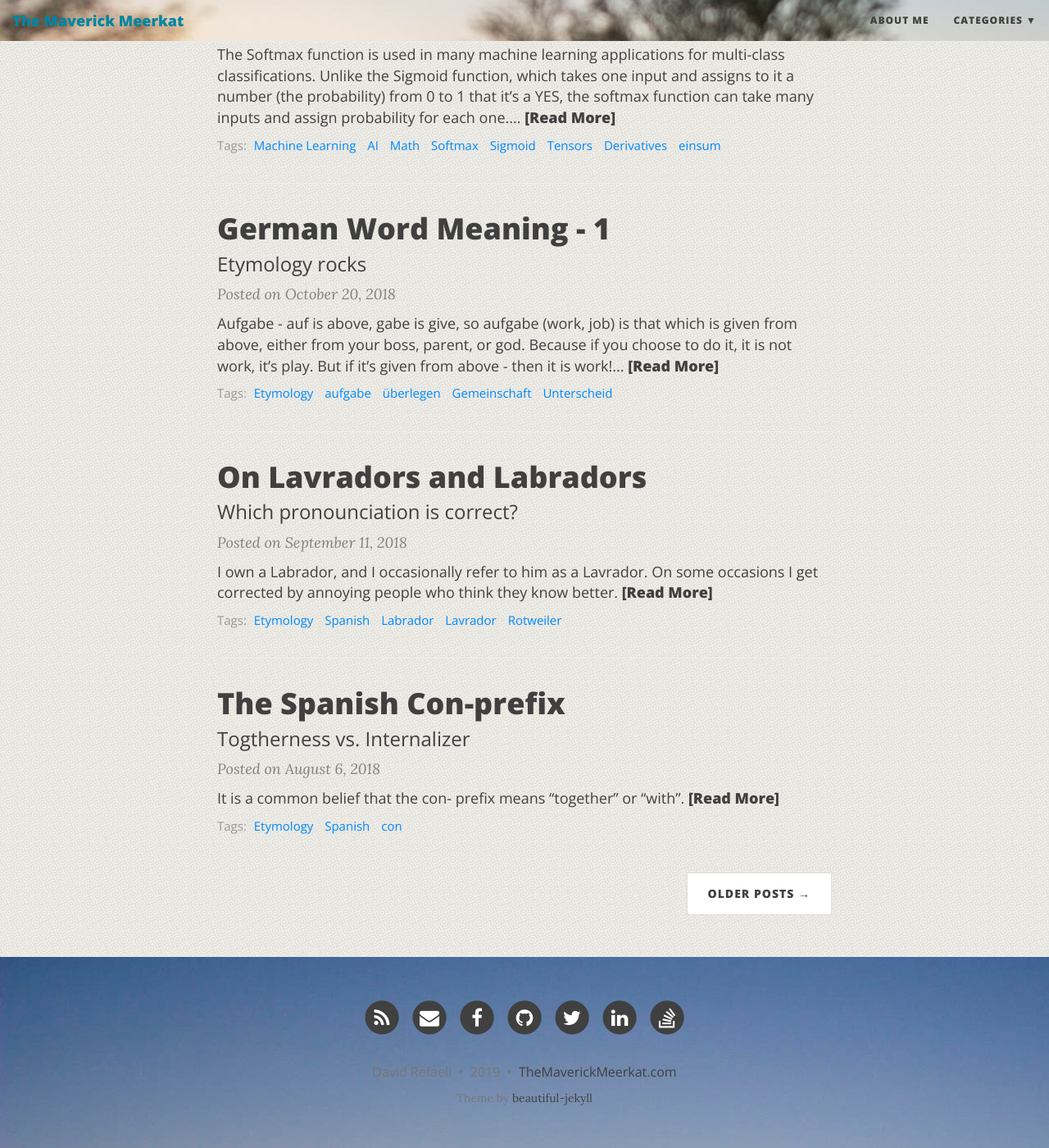
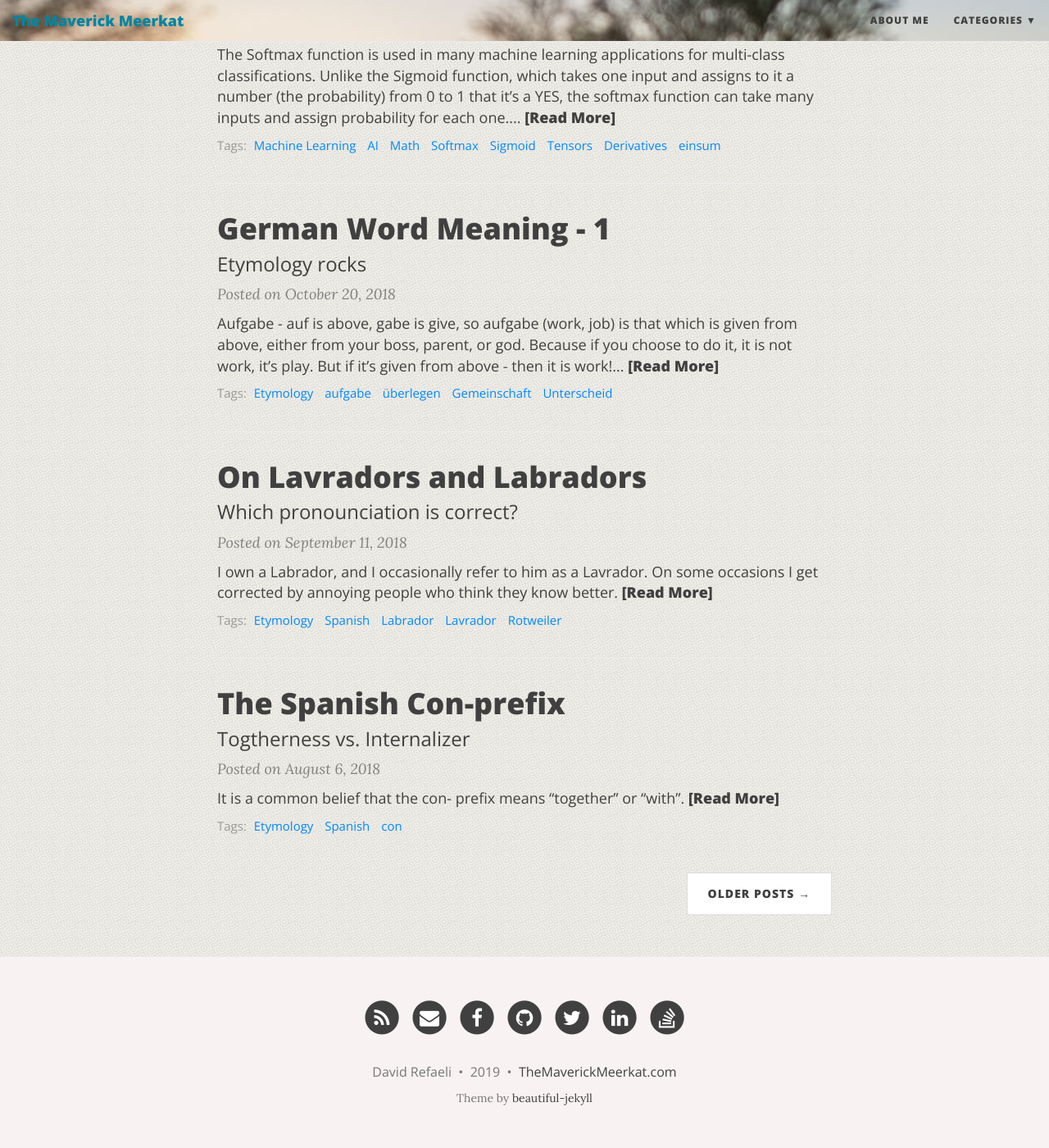
Before and after one commit to MaverickMeerkat/MaverickMeerkat.github.io, a Jekyll site: the page built from index.html, in a window 1280 px wide and 1400 px high, scrolled down 826 px. Shown: the whole window at 82% size. Built offline with Jekyll 4.4.1, drawn with Linux system fonts in a browser that asks for light colours; nearby versions of some CDN libraries; the list of posts is cut into pages by our own code.

```diff
--- a/_config.yml
+++ b/_config.yml
@@ -48,7 +48,7 @@
 # page-col: "#FFFFFF"
 link-col: "#008AFF"
 hover-col: "#0085A1"
-# footer-col: "#F5F5F5"
+footer-col: "#F8F2F2"
 footer-text-col: "#777777"
 footer-link-col: "#404040"
 
@@ -56,7 +56,7 @@
 # instead of colour
 
 navbar-img: "/img/meerkats.jpg"
-footer-img: "/img/footer2.jpg"
+# footer-img: "/img/meerkats.jpg"
 page-img: "/img/bgimage.png"
 
 # --- Footer options --- #
```
Also changed, not shown: img/161541-2560x1440.jpg (deleted), img/avatar-icon - Copy.jpg (deleted), img/background.jpg (deleted), img/footer.jpg (deleted), img/footer2.jpg (deleted).
